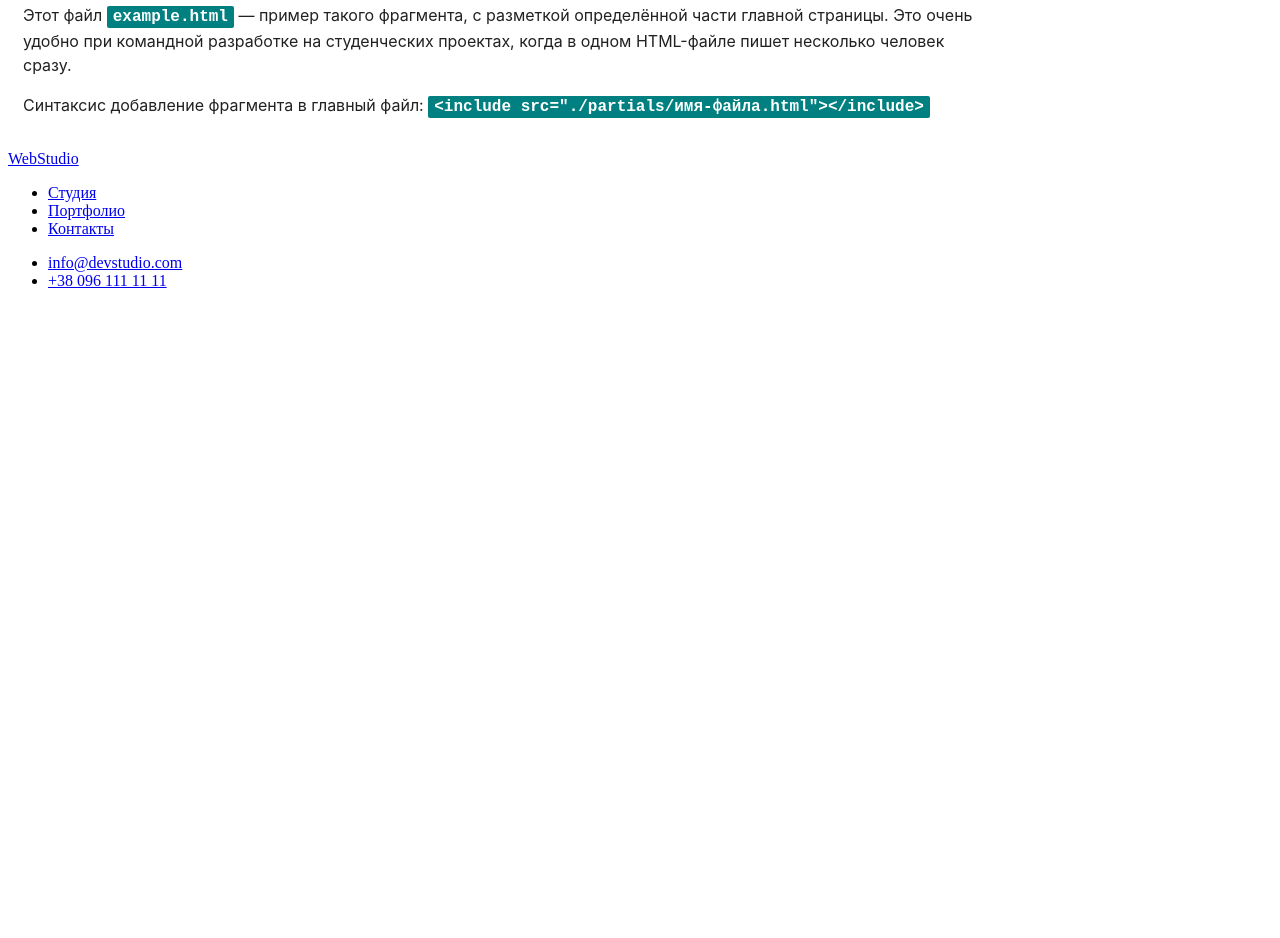
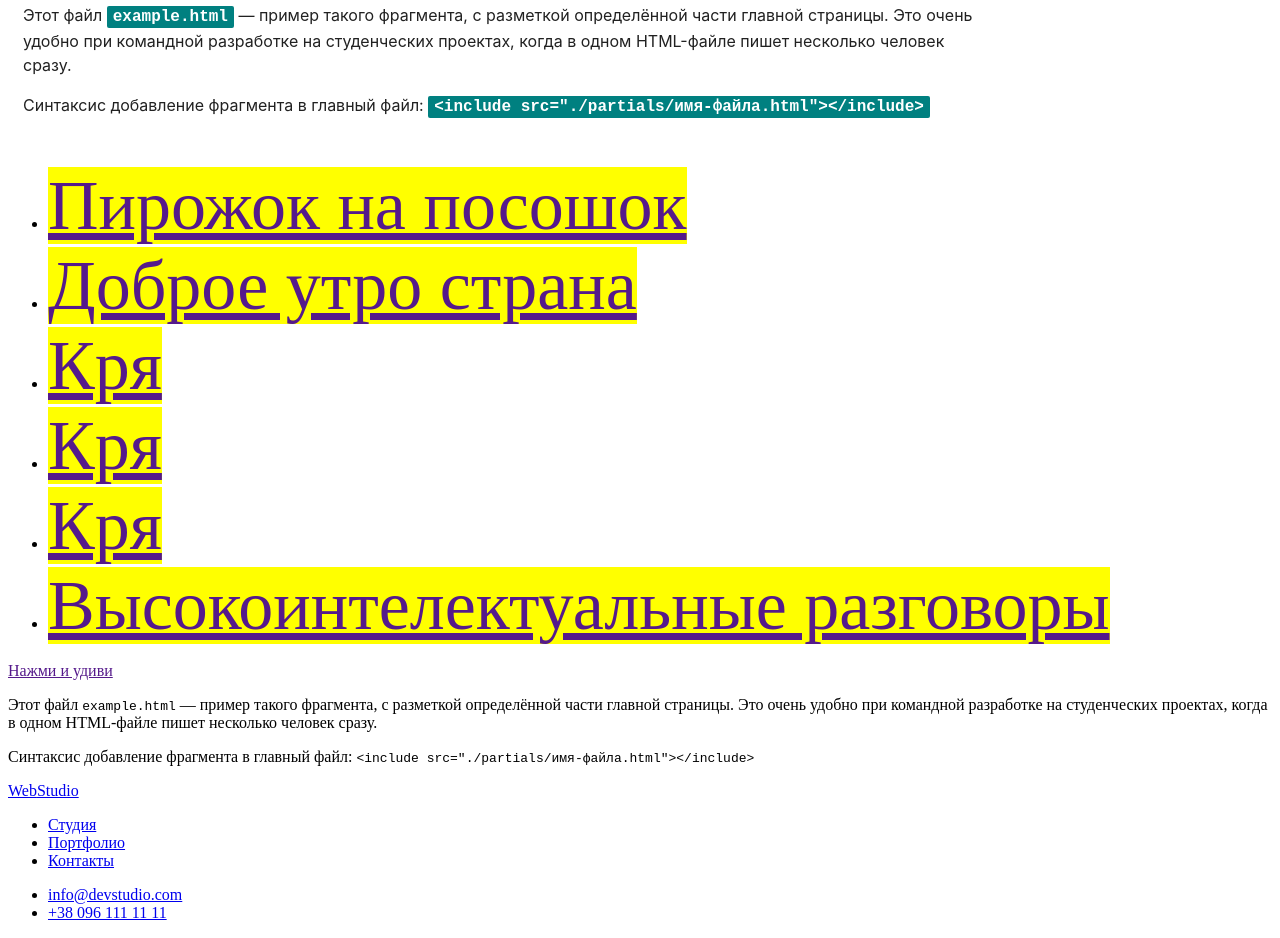
Before and after one commit to JuliaZaykaS/test-team-project, a website built with Parcel: page src/index.html in a window 1280 px wide. Shown: the part 710-1648 px from the top of the page. Before the commit the page ends 1016 px from the top, so only its background shows below. Built offline with nearby package versions, Linux system fonts and the light colour scheme.

Commit message:
hero footer

```diff
--- a/src/index.html
+++ b/src/index.html
@@ -22,6 +22,9 @@
     </div>
     <!-- Так добавляются фрагменты в главные HTML-файлы страниц. -->
     <include src="./partials/example.html"></include>
+    <include src="./partials/hero.html">
+    </include>
+    <include src="./partials/footer.html"></include>
 <!--head-->
 <header>
   <a href="/"><span>Web</span>Studio</a>
--- /dev/null
+++ b/src/partials/footer.html
@@ -0,0 +1,25 @@
+<!DOCTYPE html>
+<html lang="en">
+<head>
+    <meta charset="UTF-8">
+    <meta http-equiv="X-UA-Compatible" content="IE=edge">
+    <meta name="viewport" content="width=
+    , initial-scale=1.0">
+    <title>Document</title>
+</head>
+<body>
+    <p>
+        Этот файл <code>example.html</code> &mdash; пример такого фрагмента, с
+        разметкой определённой части главной страницы. Это очень удобно при
+        командной разработке на студенческих проектах, когда в одном HTML-файле
+        пишет несколько человек сразу.
+      </p>
+
+      <p>
+        Синтаксис добавление фрагмента в главный файл:
+        <code>
+          &lt;include src="./partials/имя-файла.html"&gt;&lt;/include&gt;
+        </code>
+      </p>
+</body>
+</html>
--- /dev/null
+++ b/src/partials/hero.html
@@ -0,0 +1,25 @@
+<!DOCTYPE html>
+<html lang="en">
+<head>
+    <meta charset="UTF-8">
+    <meta http-equiv="X-UA-Compatible" content="IE=edge">
+    <meta name="viewport" content="width=device-width, initial-scale=1.0">
+    <title>Document</title>
+</head>
+<body>
+    <ul>
+        <li><a href="" class="class font-style">Пирожок на посошок</a></li>
+        <li><a href="" class="class">Доброе утро страна</a></li>
+        <li><a href="" class="class">Кря</a></li>
+        <li><a href="" class="class">Кря</a></li>
+        <li><a href="" class="class">Кря</a></li>
+        <li><a href="" class="class">Высокоинтелектуальные разговоры</a></li>
+      </ul>
+    </header>
+
+    <div>
+      <a href="">Нажми и удиви</a>
+    </div>
+</body>
+</html>
+<header>
```
